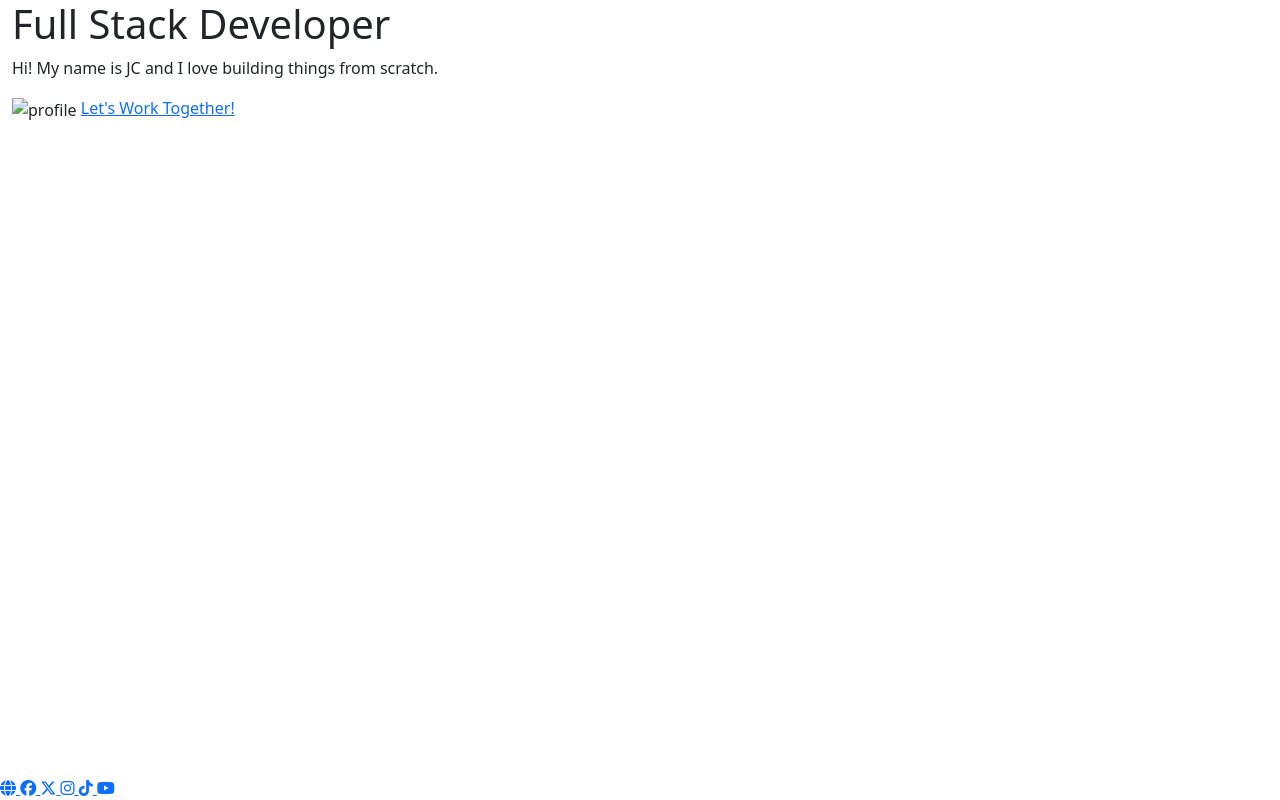
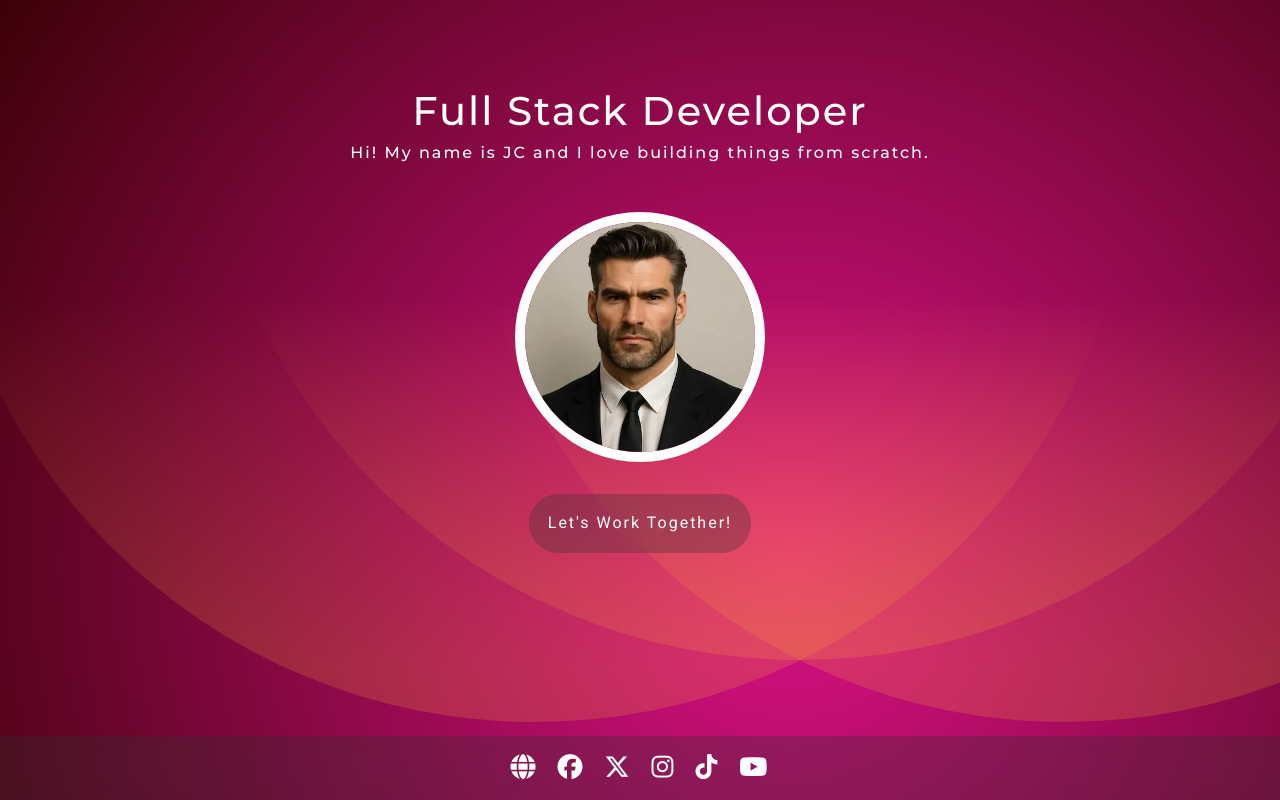
Before and after one commit to JCLlaguno/fcb-portfolio, a plain HTML site: page index.html in a window 1280 px wide. Drawn offline with nearby package versions, Linux system fonts and the light colour scheme; the site is published under a folder, as on GitHub Pages, so addresses that start at the root find nothing.

Commit message:
second commit

```diff
--- a/index.html
+++ b/index.html
@@ -26,7 +26,7 @@
     />
 
     <!-- external css -->
-    <link rel="stylesheet" type="text/css" href="/style.css" />
+    <link rel="stylesheet" type="text/css" href="style.css" />
 
     <!-- font awesome script -->
     <script
@@ -66,7 +66,7 @@
         <img
           class="img-fluid"
           id="profile"
-          src="/images/avatar.webp"
+          src="images/avatar.webp"
           alt="profile"
         />
         <!-- end of avatar img -->
```
